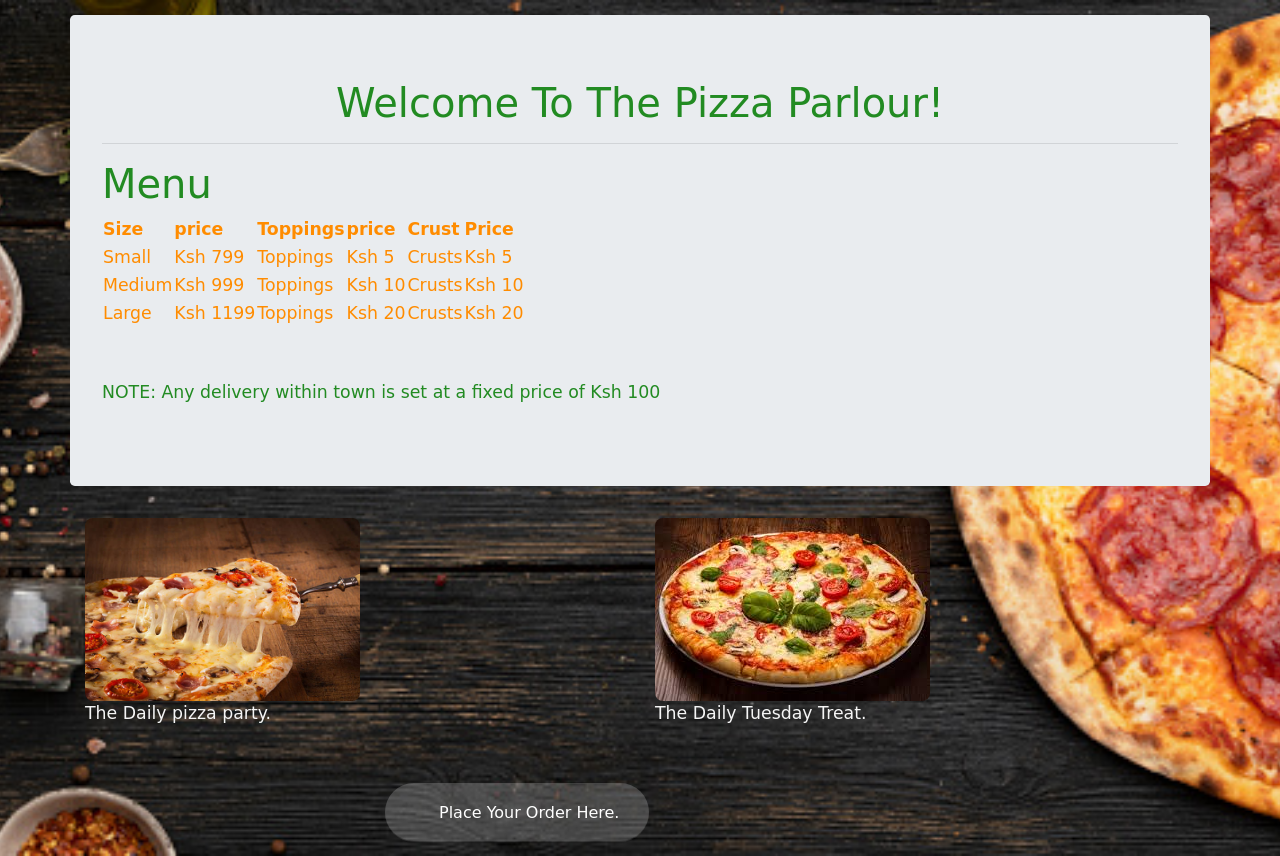
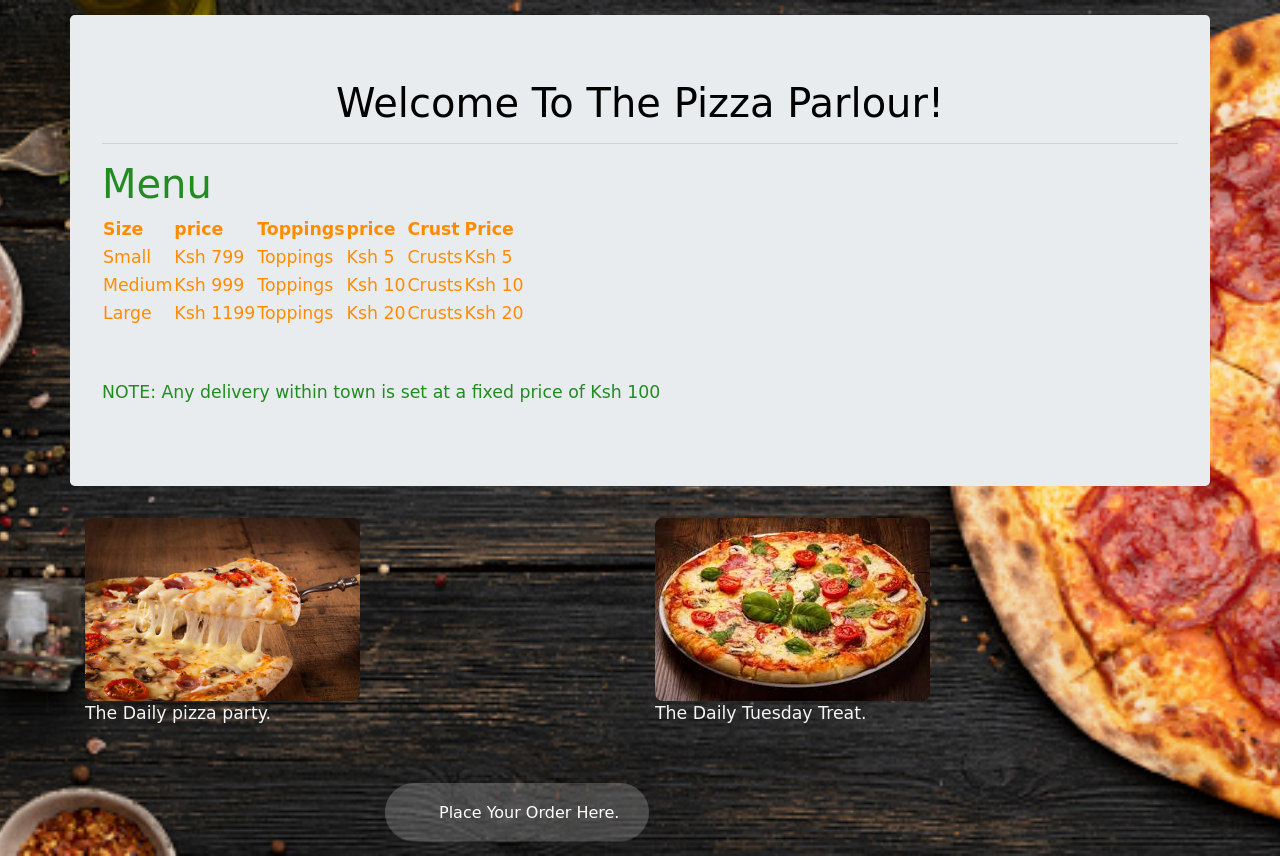
Before and after one commit to MureithiIvy/yum-pizza, a plain HTML site: page index.html in a window 1280 px wide. Drawn offline with Linux system fonts and the light colour scheme; a web font is replaced by a local one.

```diff
--- a/index.html
+++ b/index.html
@@ -16,7 +16,7 @@
     <div class="container row1">
         <div class="row">
             <div class="col-12 jumbotron">
-            <h1 style="color: forestgreen"align="center">Welcome To The  Pizza Parlour!</h1><hr>
+            <h1 style="color: black"align="center">Welcome To The  Pizza Parlour!</h1><hr>
             <div class="section">
                 <h1 style="color: forestgreen"> Menu</h1>
                 <table>
```
